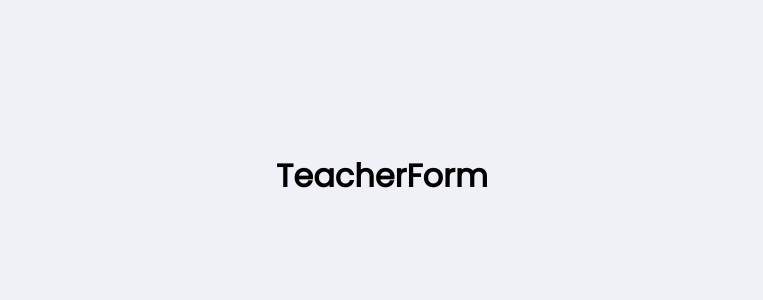
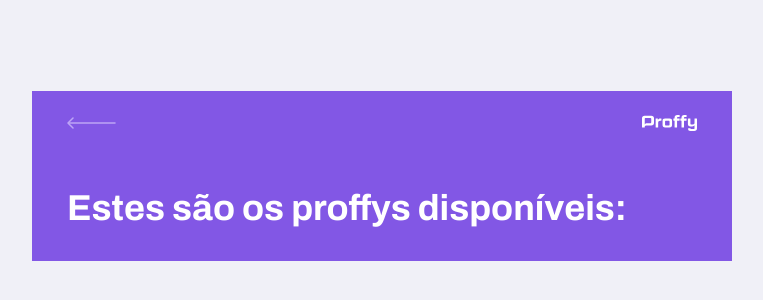
Before and after one commit to brenda-miranda/proffy, a React (Create React App) app in the folder web/: page /give-classes in a window 1280 px wide. Shown: the part 224-524 px from the top of the page, without its empty margins (258-1021 px from the left). Built offline with nearby package versions, Linux system fonts and the light colour scheme; the HTML template or start-up script is replaced by a standard one.

Commit message:
Create header structure of TeacherForm page

```diff
--- a/web/src/pages/TeacherForm/index.tsx
+++ b/web/src/pages/TeacherForm/index.tsx
@@ -1,8 +1,11 @@
 import React from 'react';
+import PageHeader from '../../components/PageHeader';
 
 function TeacherForm() {
    return (
-      <h1>TeacherForm</h1>
+      <div id="page-teacher-form" className="container">
+         <PageHeader />
+      </div>
    )
 }
 
```
